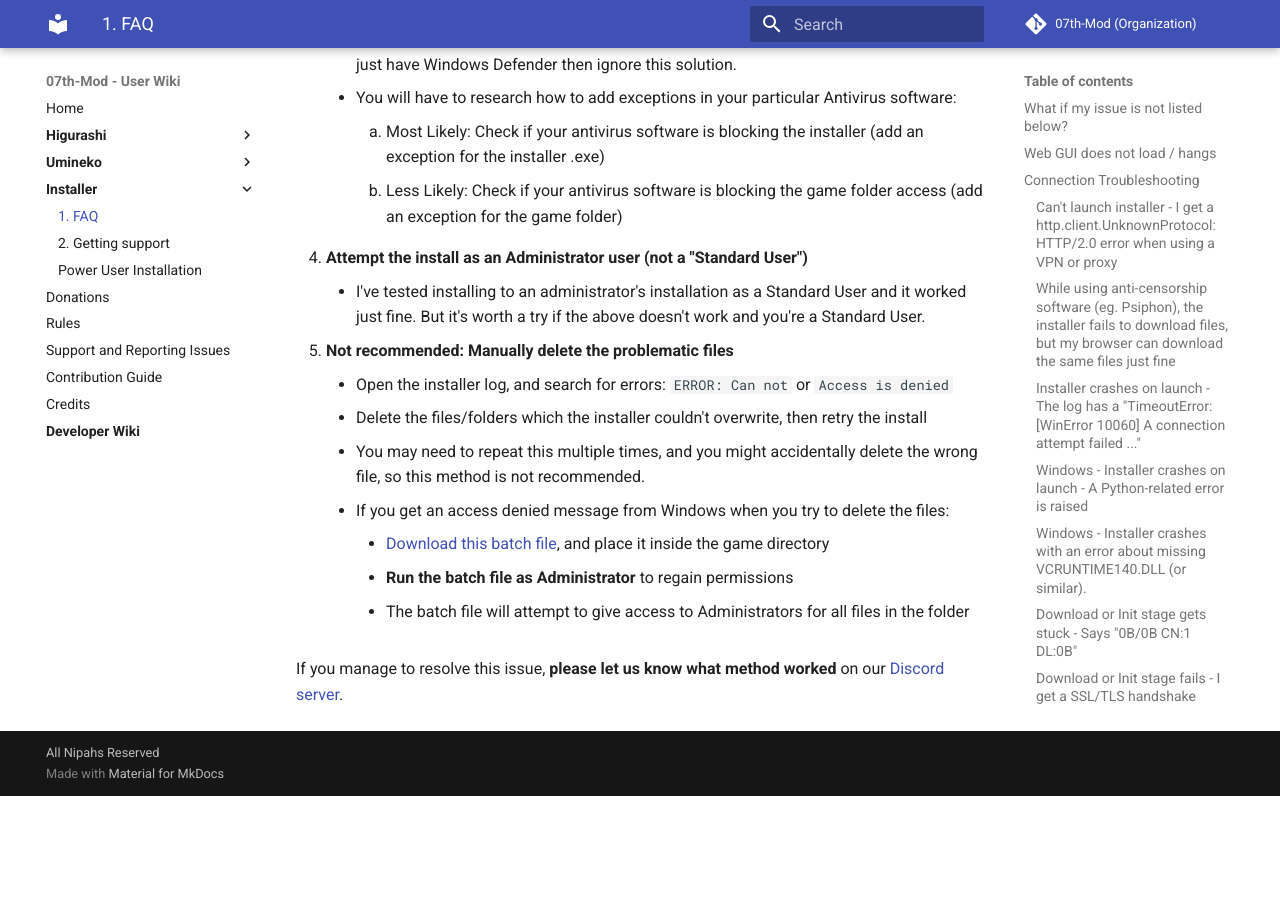
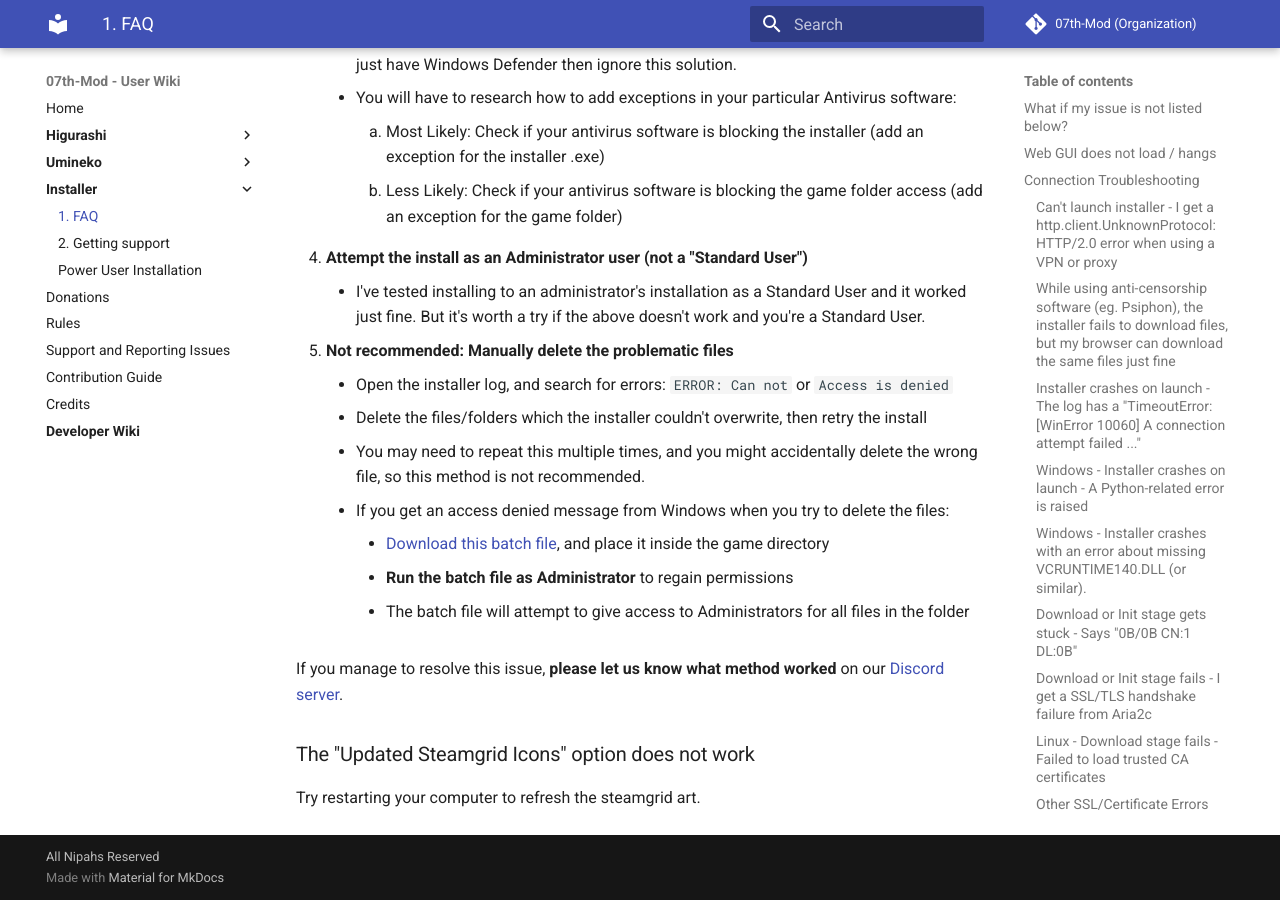
Before and after one commit to 07th-mod/wiki, an MkDocs documentation site: the page built from docs/Installer/faq.md, in a window 1280 px wide and 900 px high, scrolled down 4537 px. Built offline with MkDocs 1.6.1 and Material for MkDocs 9.7.7, drawn with Linux system fonts in a browser that asks for light colours; before the commit the page ends 5333 px from its top, so only the background shows below that.

Commit message:
Add "Updated Steamgrid Icons doesn't work" faq

```diff
--- a/docs/Installer/faq.md
+++ b/docs/Installer/faq.md
@@ -145,3 +145,7 @@
         - The batch file will attempt to give access to Administrators for all files in the folder
 
 If you manage to resolve this issue, **please let us know what method worked** on our [Discord server](https://discord.gg/pf5VhF9).
+
+### The "Updated Steamgrid Icons" option does not work
+
+Try restarting your computer to refresh the steamgrid art.
```
